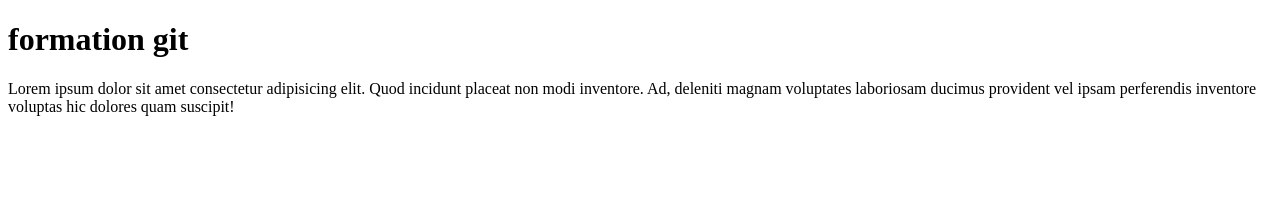
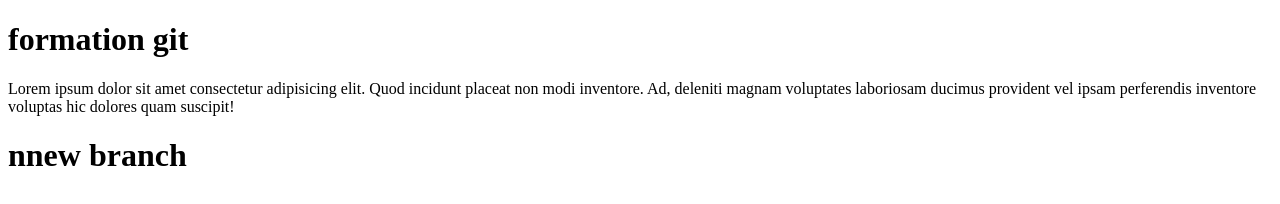
Before and after one commit to aelbahiri/Pratique-de-la-Formation-Git-by-Mohammed-Idbrahim, a plain HTML site: page index.html in a window 1280 px wide. Drawn offline with Linux system fonts and the light colour scheme.

Commit message:
updates of new master

```diff
--- a/index.html
+++ b/index.html
@@ -8,5 +8,7 @@
 <body>
     <h1>formation git</h1>
     <p>Lorem ipsum dolor sit amet consectetur adipisicing elit. Quod incidunt placeat non modi inventore. Ad, deleniti magnam voluptates laboriosam ducimus provident vel ipsam perferendis inventore voluptas hic dolores quam suscipit!</p>
+
+ <h1>nnew branch</h1>
 </body>
 </html>
```
